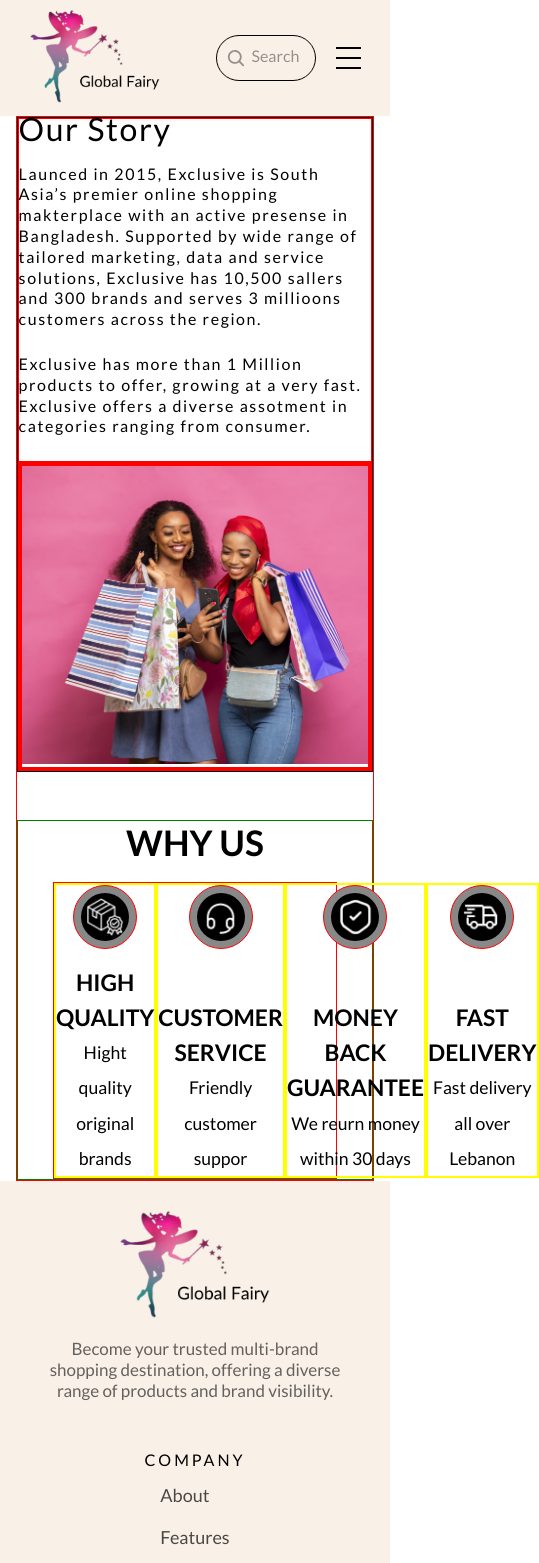
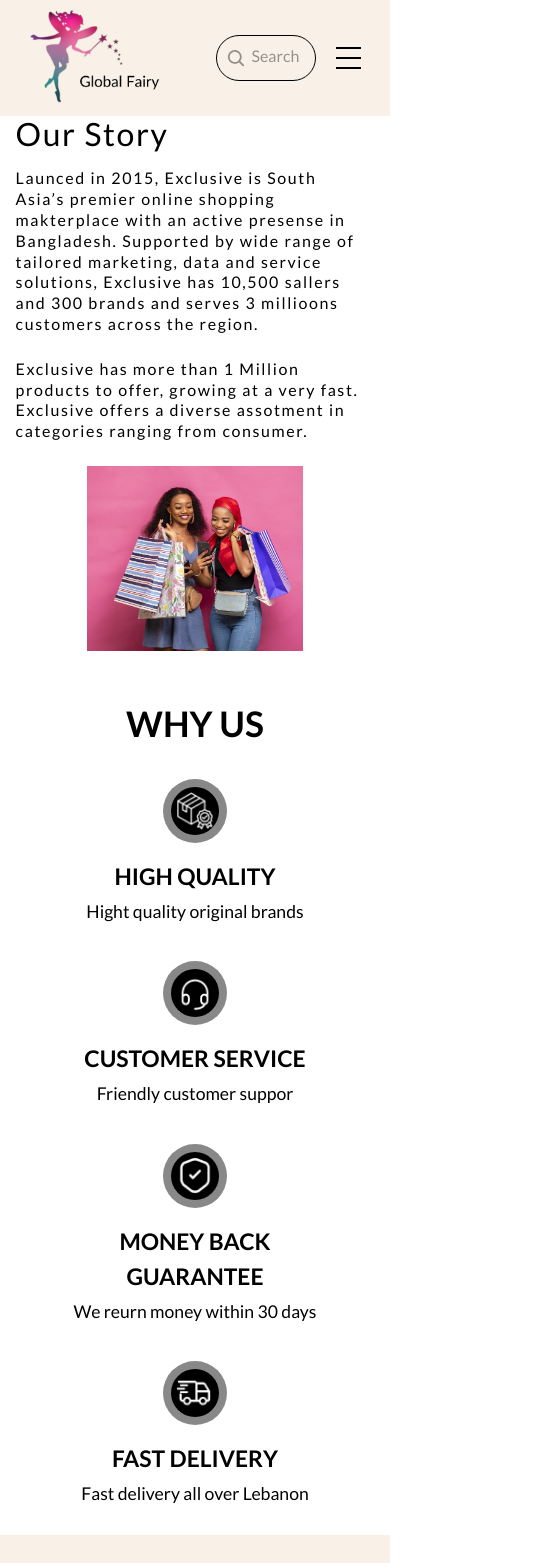
Before and after one commit to YahyaNashar22/Global-Fairy-front-end, a React (Create React App) app in the folder global-fairy/: page /about in a window 390 px wide. Shown: the top 1563 px of the page, 539 px wide, since content can reach past the window. Built offline with nearby package versions, Linux system fonts and the light colour scheme.

Commit message:
about responsive

```diff
--- a/global-fairy/src/pages/About/About.module.css
+++ b/global-fairy/src/pages/About/About.module.css
@@ -1,10 +1,9 @@
 .aboutContainer{
-    border: 1px solid red;
     display: flex;
     flex-direction: column;
     gap:3em;
-    width: 80%;
-    margin: 0 auto;
+    width: 90%;
+    margin:2% auto;
     justify-content: space-between;
     height: auto;
 }
@@ -12,32 +11,29 @@
     display: flex;
     align-items: center;
     justify-content: space-between;
-    border: 1px solid black;
 }
 .aboutTitle{
     font-size: 2em;
     font-weight: normal;
-    /* padding-bottom: 2%; */
 }
 .text {
-    /* flex: 1; */
-    width: 45%;
-    border: 1px solid red;
+    width: 50%;
     line-height: 2em;
     font-size: 1.1em;
     letter-spacing: 0.1em;
+    padding-right: 3%;
+    font-weight:500;
+    text-justify:auto
+
 }
+
 .text p{
     margin: 1.5em 0;
 }
 .image {
-    /* flex: 1; */
     width: 50%;
     text-align: right;
-    /* size: 500px; */
-    /* width: 100%; */
     height:100%;
-    border: 4px solid red;
 
 }
 .image img{
@@ -47,15 +43,11 @@
 }
 
 .whyus {
-/* text-align: center;
-margin-top: 20px;   */
+
 display: flex;
 flex-direction: column;
 justify-content: center;
 align-items: center;
-/* margin: 2em auto; */
-/* padding: 2em; */
-border: 1px solid green;
 gap:1.2em;
 }
 .whyus h2{
@@ -68,7 +60,6 @@ display: flex;
 align-items: center;
 justify-content: center;
 position: relative;
-border: 1px solid red;
 }
 
 .grayFrame {
@@ -89,21 +80,19 @@ align-items: center;
 justify-content: center;
 position: relative;
 border-radius: 50%;
-/* max-width: 40px;
-max-height: 40px; */
+
 }
 .icon{
 display: flex;
 flex-direction: column;
-justify-content: space-between;
+justify-content: space-around;
 align-items: center;
-border: 2px solid yellow;
 text-align: center;
 gap: 1em;
-
+width: 25%;
+padding: 1em;
 }
 .icon img{
-    /* border: 2px solid yellow; */
     width: 80%;
     height: 80%;
 text-align: center;
@@ -111,50 +100,64 @@ text-align: center;
 .allIcon{
 display: flex;
 flex-direction: row;
-justify-content: space-between;
-border: 1px solid red;
-width:80%;
+justify-content: center;
+width:90%;
+flex-wrap: wrap;
+
 }
 .phrase{
 text-align: center;
-/* margin-top: 20px; */
 line-height: 2em;
 font-size: 1.1em;
 }
+@media (max-width:1196px) {
+    .icon{
+        width: 50%;
+    }
+}
+@media (max-width:1100px) {
 
-@media (max-width:1100px) {
     .container {
         display: flex;
       flex-direction: column;
     }
     .text {
-        /* flex: 1; */
-        width: 100%;
-        border: 1px solid red;
+        height: 40%;
+        line-height: 1.5em;
+        font-size: 1em;
+        letter-spacing: 0.1em;
+        font-weight:500;
 
     }
+
+    .text p{
+        margin: 1.5em 0;
+    }
     .image {
-        /* flex: 1; */
+        height:60%;
+        width: 60%;
+
+    }
+    .text {
         width: 100%;
 
     }
+
 
 }
 
 @media (max-width:670px){
     .text {
-        /* flex: 1; */
-        /* width: 45%; */
-        border: 1px solid red;
+
         line-height: 1.3em;
         font-size: 1em;
-        /* letter-spacing: 0.1em; */
     }
 }
 @media (max-width:530px){
     .aboutContainer{
-
         width: 92%;
-
+    }
+    .icon{
+        width: 100%;
     }
 }
```
